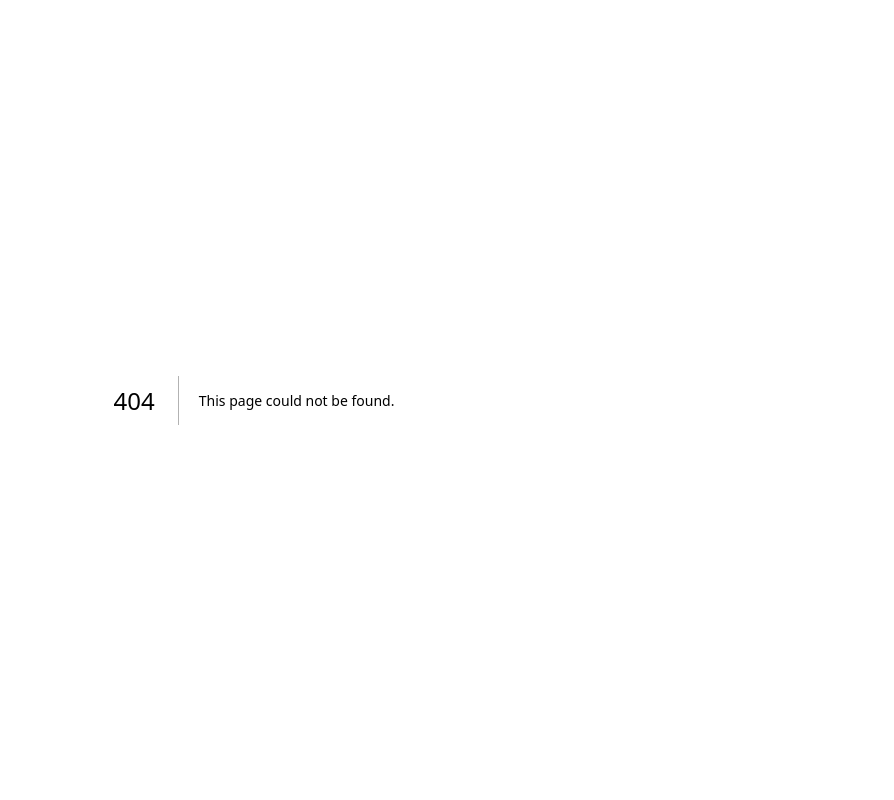
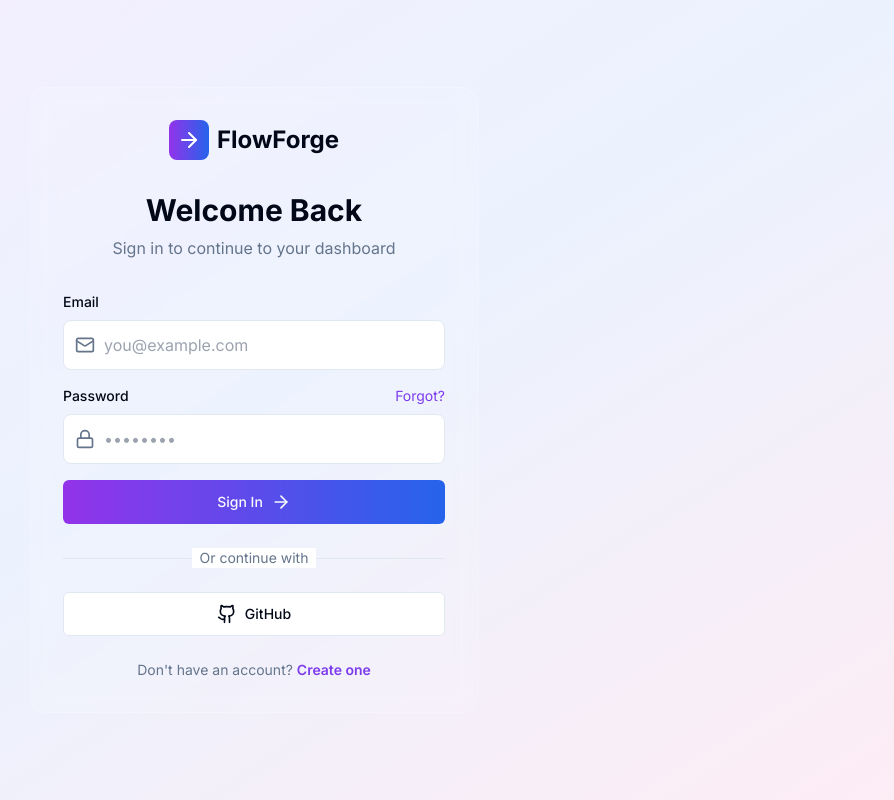
Before and after one commit to CodebyKami/flowforge, a Next.js app: page /login in a window 1280 px wide. Before the commit this address had no page. Shown: the whole page, without its empty margins (386-1280 px from the left). Built offline with nearby package versions, Linux system fonts and the light colour scheme.

Commit message:
Add functional login page

```diff
--- /dev/null
+++ b/app/login/page.tsx
@@ -0,0 +1,150 @@
+'use client'
+
+import { useState } from 'react'
+import { motion } from 'framer-motion'
+import { Button } from '@/components/ui/button'
+import { Mail, Lock, ArrowRight, Github } from 'lucide-react'
+import Link from 'next/link'
+import { useRouter } from 'next/navigation'
+
+export default function LoginPage() {
+  const router = useRouter()
+  const [formData, setFormData] = useState({
+    email: '',
+    password: '',
+  })
+  const [loading, setLoading] = useState(false)
+  const [error, setError] = useState('')
+
+  const handleSubmit = async (e: React.FormEvent) => {
+    e.preventDefault()
+    setLoading(true)
+    setError('')
+
+    try {
+      const response = await fetch('/api/auth/login', {
+        method: 'POST',
+        headers: { 'Content-Type': 'application/json' },
+        body: JSON.stringify(formData),
+      })
+
+      const data = await response.json()
+
+      if (response.ok) {
+        // Store user session
+        localStorage.setItem('user', JSON.stringify(data.user))
+        router.push('/dashboard')
+      } else {
+        setError(data.error || 'Login failed')
+      }
+    } catch (err) {
+      setError('Something went wrong')
+    } finally {
+      setLoading(false)
+    }
+  }
+
+  return (
+    <div className="min-h-screen flex items-center justify-center p-4 bg-gradient-to-br from-purple-500/10 via-blue-500/10 to-pink-500/10">
+      <motion.div
+        initial={{ opacity: 0, y: 20 }}
+        animate={{ opacity: 1, y: 0 }}
+        className="w-full max-w-md"
+      >
+        <div className="glass rounded-2xl p-8">
+          {/* Logo */}
+          <Link href="/" className="flex items-center justify-center space-x-2 mb-8">
+            <div className="bg-gradient-to-r from-purple-600 to-blue-600 p-2 rounded-lg">
+              <ArrowRight className="h-6 w-6 text-white" />
+            </div>
+            <span className="text-2xl font-bold">FlowForge</span>
+          </Link>
+
+          <h1 className="text-3xl font-bold text-center mb-2">Welcome Back</h1>
+          <p className="text-center text-muted-foreground mb-8">
+            Sign in to continue to your dashboard
+          </p>
+
+          {error && (
+            <div className="bg-red-500/10 border border-red-500 text-red-500 rounded-lg p-3 mb-4 text-sm">
+              {error}
+            </div>
+          )}
+
+          <form onSubmit={handleSubmit} className="space-y-4">
+            {/* Email */}
+            <div>
+              <label className="block text-sm font-medium mb-2">Email</label>
+              <div className="relative">
+                <Mail className="absolute left-3 top-1/2 -translate-y-1/2 h-5 w-5 text-muted-foreground" />
+                <input
+                  type="email"
+                  required
+                  value={formData.email}
+                  onChange={(e) => setFormData({ ...formData, email: e.target.value })}
+                  className="w-full pl-10 pr-4 py-3 rounded-lg border bg-background focus:outline-none focus:ring-2 focus:ring-primary"
+                  placeholder="you@example.com"
+                />
+              </div>
+            </div>
+
+            {/* Password */}
+            <div>
+              <div className="flex items-center justify-between mb-2">
+                <label className="block text-sm font-medium">Password</label>
+                <Link href="/forgot-password" className="text-sm text-primary hover:underline">
+                  Forgot?
+                </Link>
+              </div>
+              <div className="relative">
+                <Lock className="absolute left-3 top-1/2 -translate-y-1/2 h-5 w-5 text-muted-foreground" />
+                <input
+                  type="password"
+                  required
+                  value={formData.password}
+                  onChange={(e) => setFormData({ ...formData, password: e.target.value })}
+                  className="w-full pl-10 pr-4 py-3 rounded-lg border bg-background focus:outline-none focus:ring-2 focus:ring-primary"
+                  placeholder="••••••••"
+                />
+              </div>
+            </div>
+
+            <Button
+              type="submit"
+              className="w-full bg-gradient-to-r from-purple-600 to-blue-600 hover:from-purple-700 hover:to-blue-700"
+              size="lg"
+              disabled={loading}
+            >
+              {loading ? 'Signing in...' : 'Sign In'}
+              <ArrowRight className="ml-2 h-5 w-5" />
+            </Button>
+          </form>
+
+          {/* Divider */}
+          <div className="relative my-6">
+            <div className="absolute inset-0 flex items-center">
+              <div className="w-full border-t"></div>
+            </div>
+            <div className="relative flex justify-center text-sm">
+              <span className="px-2 bg-background text-muted-foreground">Or continue with</span>
+            </div>
+          </div>
+
+          {/* Social Login */}
+          <Button variant="outline" className="w-full" size="lg">
+            <Github className="mr-2 h-5 w-5" />
+            GitHub
+          </Button>
+
+          {/* Signup Link */}
+          <p className="text-center text-sm text-muted-foreground mt-6">
+            Don't have an account?{' '}
+            <Link href="/signup" className="text-primary font-semibold hover:underline">
+              Create one
+            </Link>
+          </p>
+        </div>
+      </motion.div>
+    </div>
+  )
+}
```
